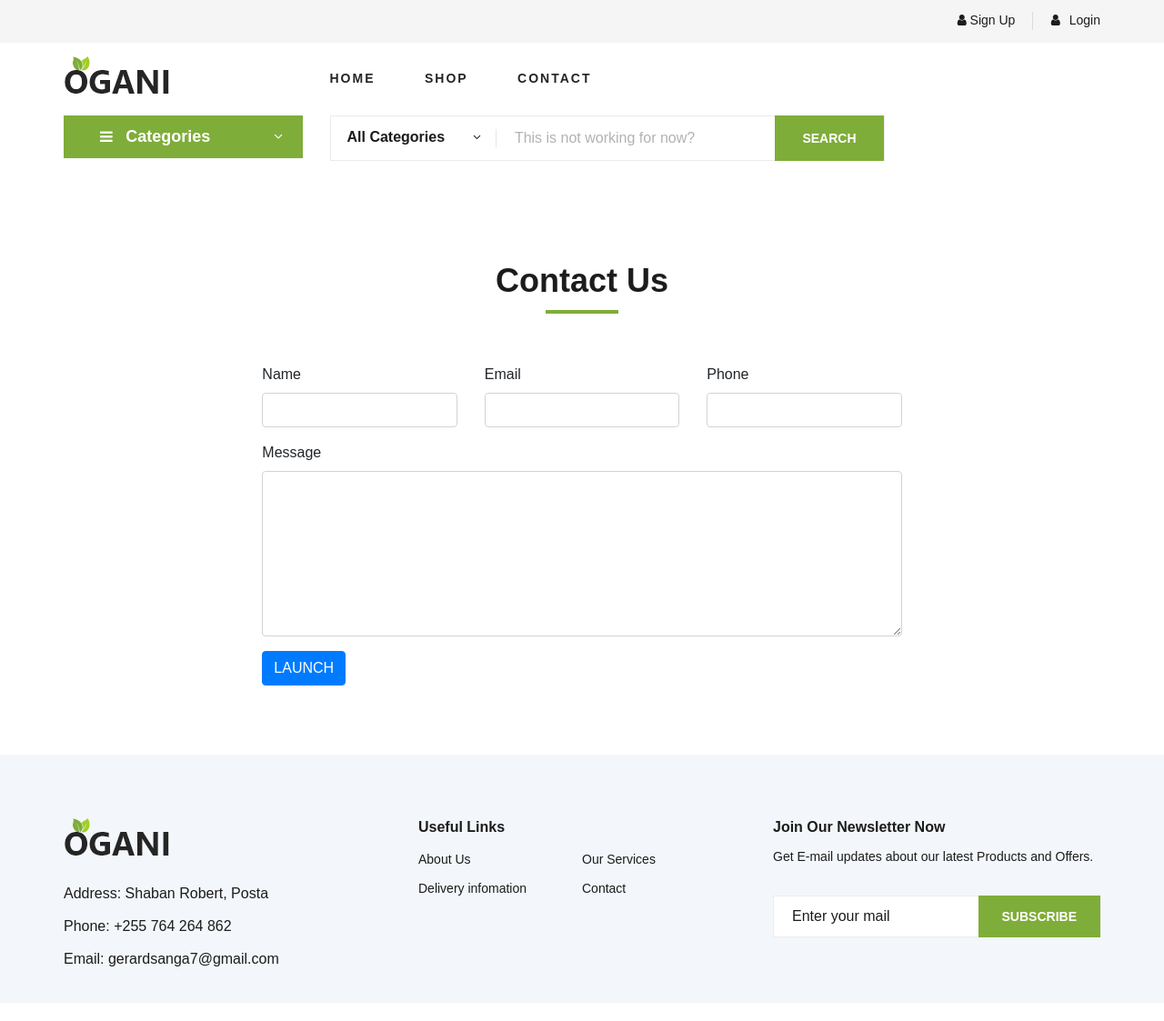
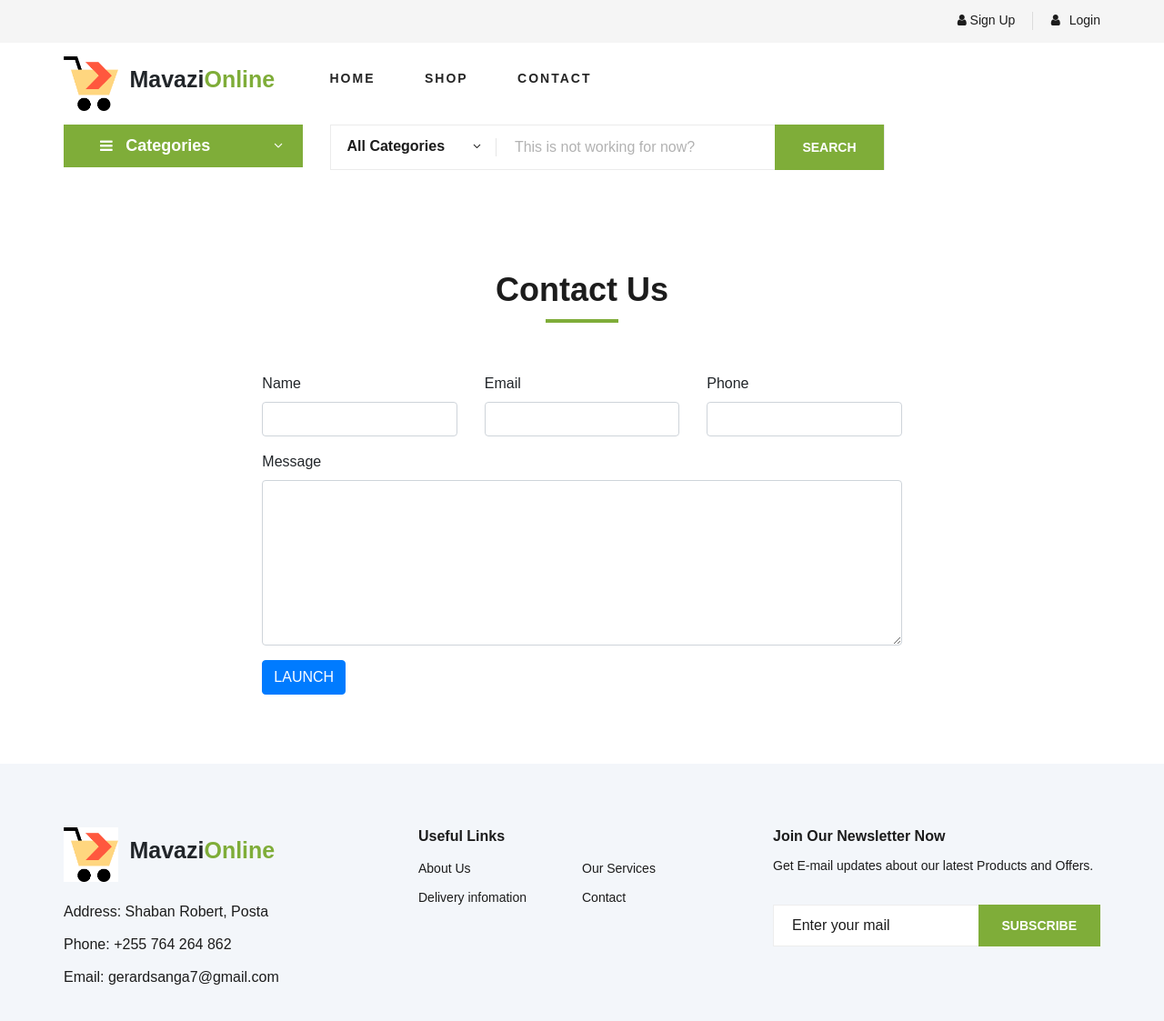
Before and after one commit to geraldsanga/MazaoOnline, a Django app: page /contact/ in a window 1280 px wide. Shown: the whole page at 91% size. Before the commit the page ends 1063 px from the top, so only its background shows below. Run offline with Django 3.2, Linux system fonts and the light colour scheme; some libraries are stand-ins or nearby versions.

Commit message:
changed logo

```diff
--- a/templates/contact.html
+++ b/templates/contact.html
@@ -72,7 +72,7 @@
                             <div class="form-group" data-for="message">
                                 <label class="form-control-label mbr-fonts-style display-7"
                                     for="message-form1-2w">Message</label>
-                                <textarea type="text" class="form-control" name="message" rows="7"
+                                <textarea required type="text" class="form-control" name="message" rows="7"
                                     data-form-field="Message" id="message-form1-2w"></textarea>
                             </div>
 
--- a/templates/footer.html
+++ b/templates/footer.html
@@ -6,7 +6,9 @@
                 <div class="col-lg-3 col-md-6 col-sm-6">
                     <div class="footer__about">
                         <div class="footer__about__logo">
-                            <a href="/"><img src="{% static 'img/logo.png' %}" alt=""></a>
+                            <a style="text-decoration: none;color: inherit;" href="{% url 'home_page' %}"><img src="{% static 'img/download.png' %}" width="60" height="60">
+                                <span style="font-size: 25px;font-weight: 700" class="ml-2">Mavazi<span style="color: #7FAD39">Online</span></span>
+                                </a>
                         </div>
                         <ul>
                             <li>Address: Shaban Robert, Posta</li>
--- a/templates/header.html
+++ b/templates/header.html
@@ -93,7 +93,9 @@
          <div class="row">
              <div class="col-lg-3">
                  <div class="header__logo">
-                     <a href="/"><img src="{% static 'img/logo.png' %}" alt=""></a>
+                     <a style="text-decoration: none;color: inherit;" href="{% url 'home_page' %}"><img src="{% static 'img/download.png' %}" width="60" height="60">
+                    <span style="font-size: 25px;font-weight: 700" class="ml-2">Mavazi<span style="color: #7FAD39">Online</span></span>
+                    </a>
                  </div>
              </div>
              <div class="col-lg-6">
```
Also changed, not shown: MazaoOnline/urls.py (+5 -6 lines), assets/img/download.png (added), 1 other file.
